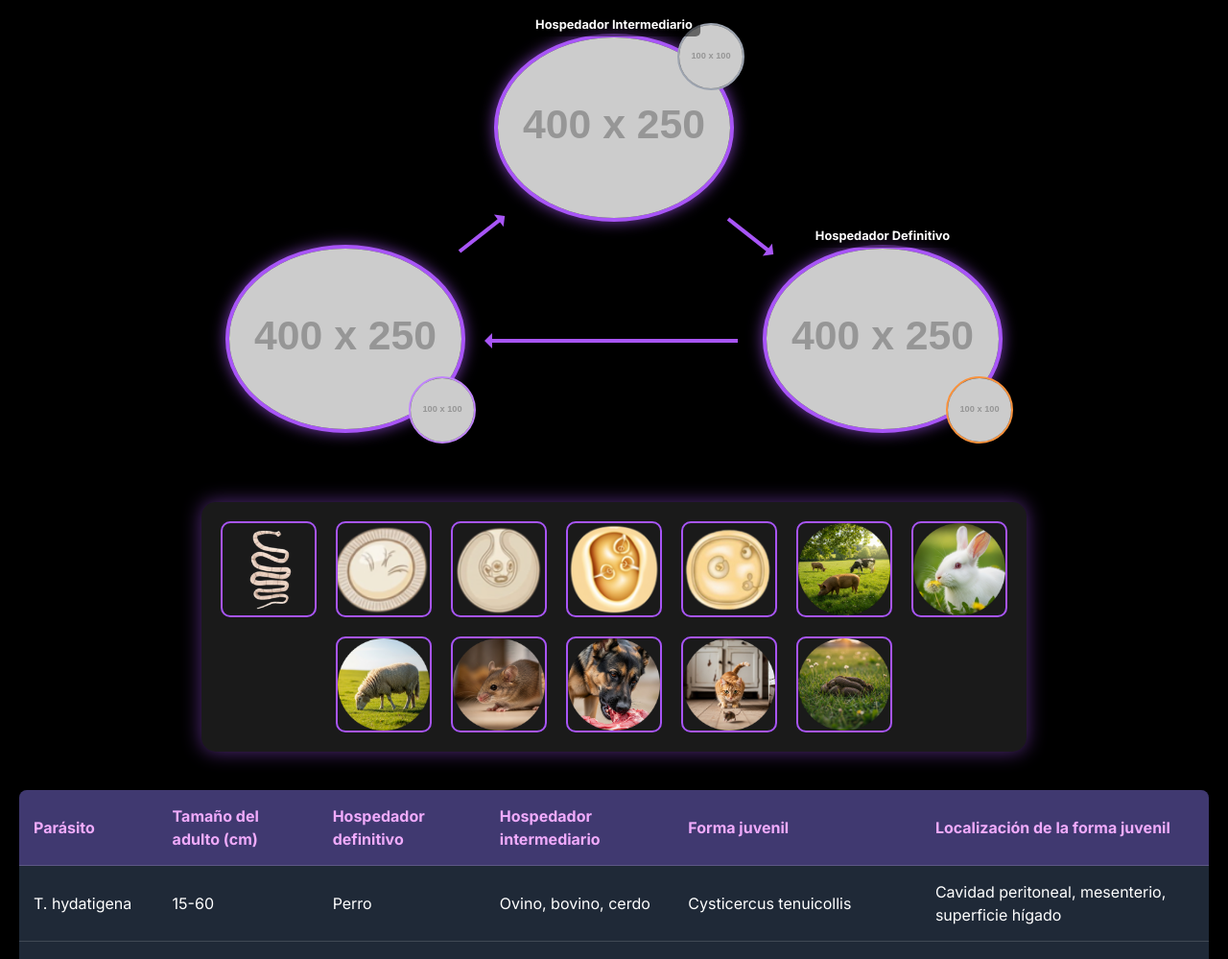
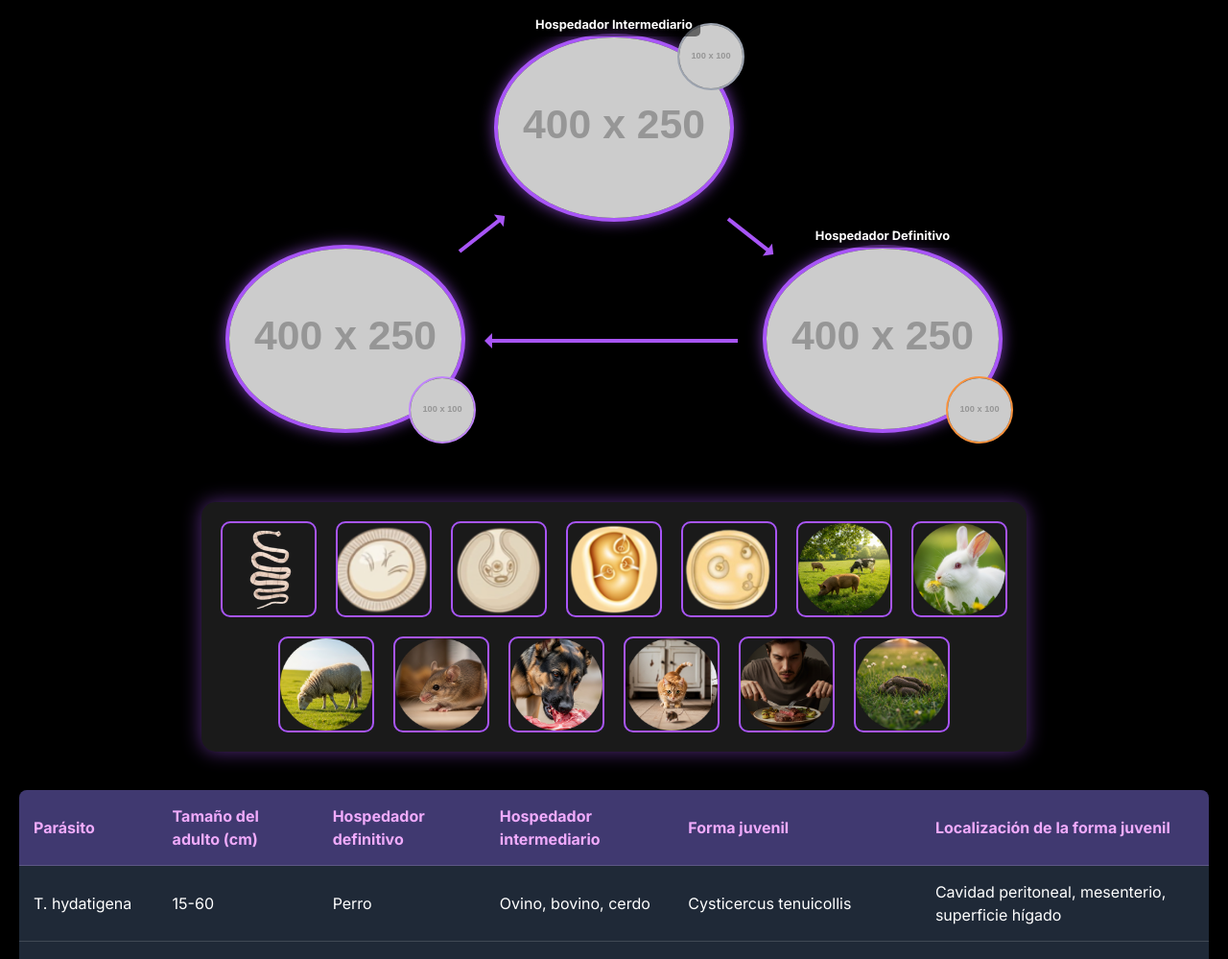
Before and after one commit to Agustin-Clemente/cicloTaeniidae, a plain HTML site: page index.html in a window 1280 px wide. Shown: the part 95-1094 px from the top of the page at 96% size. Drawn offline with nearby package versions, Linux system fonts and the light colour scheme; placeholder pictures from the web are drawn by us.

Commit message:
agrego humano

```diff
--- a/index.html
+++ b/index.html
@@ -66,6 +66,7 @@
             <img id="drag-raton" class="draggable-image" src="img/raton.png" alt="Imagen de Raton" draggable="true">
             <img id="drag-perro" class="draggable-image" src="img/perro.png" alt="Imagen de Perro" draggable="true">
             <img id="drag-gato" class="draggable-image" src="img/gato.png" alt="Imagen de Gato" draggable="true">
+            <img id="drag-humano" class="draggable-image" src="img/humano.png" alt="Imagen de Humano" draggable="true">
             <img id="drag-MF" class="draggable-image" src="img/MF.png" alt="Imagen de Materia fecal" draggable="true">
 
         </div>
```
